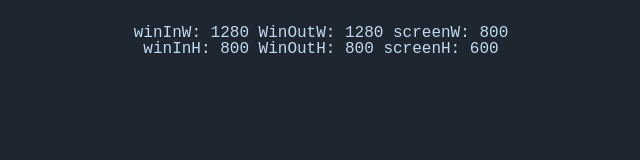
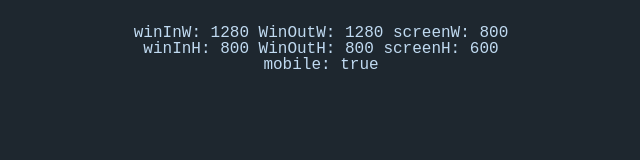
Before and after one commit to jinjagit/pageInfo, a plain HTML site: page index.html in a window 1280 px wide. Shown: the whole page, without its empty margins (319-959 px from the left). Drawn offline with Linux system fonts and the light colour scheme.

Commit message:
added mobile device indication

```diff
--- a/index.html
+++ b/index.html
@@ -19,8 +19,13 @@ function updateText() {
   WinOutH = window.outerHeight;
   screenH = screen.height;
 
+  if (screen.width < window.innerWidth) {
+    mobile = true;
+  } else {mobile = false;}
+
   para.innerHTML = "winInW: " + winInW + "   WinOutW: " + WinOutW + "  screenW: " + screenW
-    + "</br>winInH: " + winInH + "   WinOutH: " + WinOutH + "  screenH: " + screenH;
+    + "</br>winInH: " + winInH + "   WinOutH: " + WinOutH + "  screenH: " + screenH
+    + "</br>mobile: " + mobile;
 }
 
 function enterFullscreen() { // https://hacks.mozilla.org/2012/01/using-the-fullscreen-api-in-web-browsers/
@@ -48,6 +53,8 @@ let winInH = 0;
 let WinOutH = 0;
 let screenH = 0;
 
+let mobile = false;
+
 
 let body = document.getElementsByTagName('body')[0];
 let para = document.getElementsByTagName('p')[0];
```
